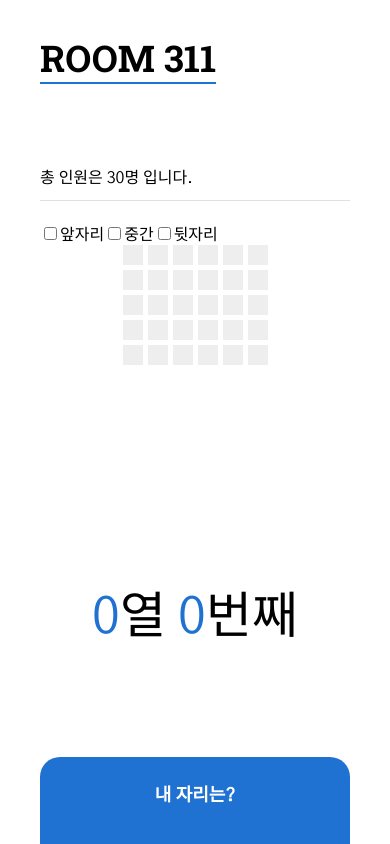
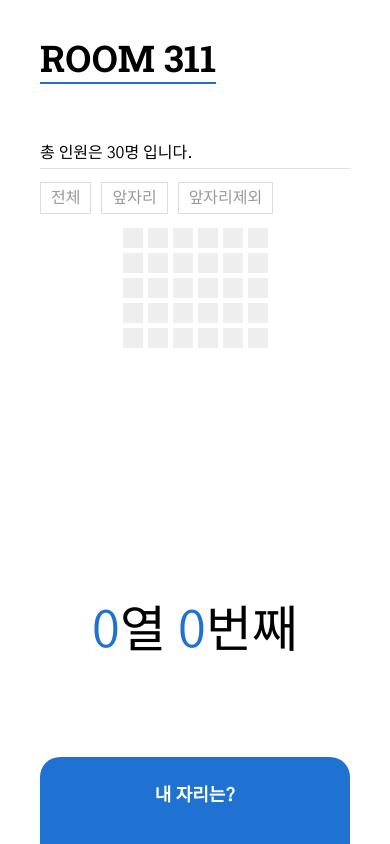
Before and after one commit to Johnyworld/room311, a React (Create React App) app: page / in a window 390 px wide. Both pictures are taken after a click on the input "시작하기". Built offline with nearby package versions, Linux system fonts and the light colour scheme.

Commit message:
initial commit

```diff
--- a/src/App.css
+++ b/src/App.css
@@ -80,4 +80,7 @@ input, button {
     max-width: 100%;
     max-height: 100%;
   }
+  .app-wrap .content {
+    padding: 15px 40px;
+  }
 }
--- a/src/component/seats.css
+++ b/src/component/seats.css
@@ -2,6 +2,26 @@
     padding-bottom: 12px;
     border-bottom: 1px solid #e0e0e0;
     margin-bottom: 20px;
+}
+
+.seats-wrap .seats-area {
+    margin-bottom: 20px;
+}
+
+.seats-wrap .seats-area label {
+    border: 1px solid #ddd;
+    padding: 7px 10px;
+    margin-right: 10px;
+    color: #999;
+}
+
+.seats-wrap .seats-area input[type="radio"] {
+    display: none;
+}
+
+.seats-wrap .seats-area input[type="radio"]:checked + label {
+    color: #1f72d1;
+    border-color: #1f72d1;
 }
 
 .seats-wrap .seats {
@@ -56,3 +76,15 @@
     color: #aaa;
     vertical-align: middle;
 }
+
+
+@media screen and ( max-width: 767px ) {
+    .seats-wrap .show-total {
+        padding-bottom: 5px;
+        margin-bottom: 15px;
+    }
+
+    .seats-wrap .show-my-seat {
+        bottom: 25%;
+    }
+}
--- a/src/component/seats.js
+++ b/src/component/seats.js
@@ -2,7 +2,6 @@ import React, { Component } from 'react';
 import './seats.css';
 
 class Seats extends Component {
-
     constructor() {
         super();
 
@@ -57,18 +56,58 @@ class Seats extends Component {
         }
 
         const checkAreaChecked = (nowN) => {
-            console.log(nowN, areaSelected, randomN);
             // 앞자리 체크됐을 경우
             if ( areaSelected.includes('front-seat')) {
-                for ( let i=0; i<randomN.length; i++ ) {
-                    if ( randomN[i] >= 0 && randomN[i] <= 11) {
-
-                    } else if ( randomN[i] > 35 && randomN[i] < 47 ) {
-
+                let temp = 0;
+                let tempIndex = 0;
+                for ( let i=nowN; i<randomN.length; i++ ) {
+                    if ( randomN[i] >= 0 && randomN[i] <= 12) {
+                        if (temp) {
+                            randomN[tempIndex] = randomN[i];
+                            randomN[i] = temp;
+                        }
+                        break;
+                    } else if ( randomN[i] > 36 && randomN[i] < 47 ) {
+                        if (temp) {
+                            randomN[tempIndex] = randomN[i];
+                            randomN[i] = temp;
+                        }
+                        break;
+                    } else {
+                        if ( !temp ) {
+                            temp = randomN[i];
+                            tempIndex = i;
+                        }
+                        continue;
                     }
-
                 }
             }
+            if ( areaSelected.includes('no-front-seat')) {
+                let temp = 0;
+                let tempIndex = 0;
+                for ( let i=nowN; i<randomN.length; i++ ) {
+                    if ( randomN[i] >= 0 && randomN[i] <= 12) {
+                        if ( !temp ) {
+                            temp = randomN[i];
+                            tempIndex = i;
+                        }
+                        continue;
+                    } else if ( randomN[i] > 36 && randomN[i] < 47 ) {
+                        if ( !temp ) {
+                            temp = randomN[i];
+                            tempIndex = i;
+                        }
+                        continue;
+                    } else {
+                        if (temp) {
+                            randomN[tempIndex] = randomN[i];
+                            randomN[i] = temp;
+                        }
+                        break;
+                    }
+                }
+            }
+            // console.log(nowN, areaSelected, randomN);
         }
 
         const shuffle = (array) => {
@@ -199,9 +238,12 @@ class Seats extends Component {
             <div className="seats-wrap">
                 <p className="show-total">총 인원은 {this.props.howMany}명 입니다.</p>
                 <form className="seats-area" id="jsSeatsArea">
-                    <input type="checkbox" name="jsAreaCheck" value="front-seat" />앞자리
-                    <input type="checkbox" name="jsAreaCheck" value="middle-seat" />중간
-                    <input type="checkbox" name="jsAreaCheck" value="back-seat" />뒷자리
+                    <input type="radio" name="jsAreaCheck" value="all-seat" id="radioAll" />
+                    <label for="radioAll">전체</label>
+                    <input type="radio" name="jsAreaCheck" value="front-seat" id="radioFront" />
+                    <label for="radioFront">앞자리</label>
+                    <input type="radio" name="jsAreaCheck" value="no-front-seat" id="radioNoFront" />
+                    <label for="radioNoFront">앞자리제외</label>
                 </form>
                 <div className="seats">
                     <ul className="items left">
```
